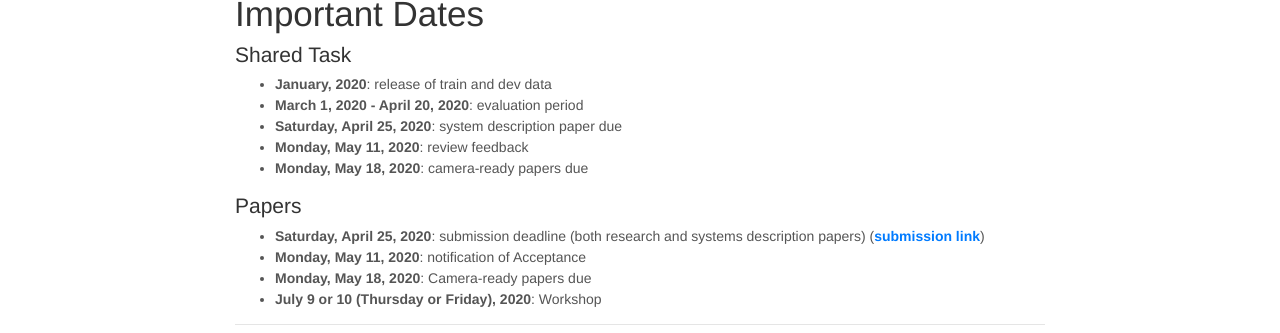
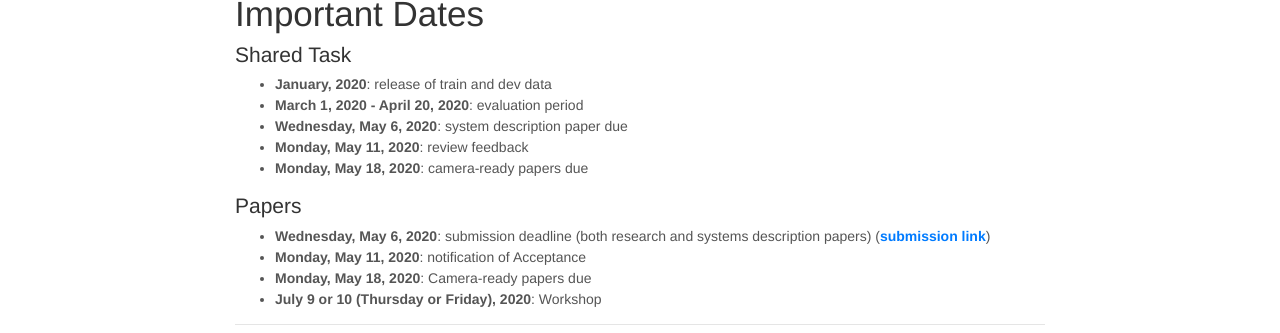
Before and after one commit to autosimtrans/autosimtrans.github.io, a Jekyll site: the page built from dates.md, in a window 1280 px wide. Shown: the part 295-628 px from the top of the page. Built offline with Jekyll 4.4.1, drawn with Linux system fonts in a browser that asks for light colours; nearby versions of some CDN libraries.

Commit message:
due date updated from 4/25 to 5/6

```diff
--- a/dates.md
+++ b/dates.md
@@ -13,12 +13,12 @@
 #### Shared Task
 - **January, 2020**: release of train and dev data
 - **March 1, 2020 - April 20, 2020**: evaluation period
-- **Saturday, April 25, 2020**: system description paper due
+- **Wednesday, May 6, 2020**: system description paper due
 - **Monday, May 11, 2020**: review feedback
 - **Monday, May 18, 2020**: camera-ready papers due
 
 #### Papers
-- **Saturday, April 25, 2020**: submission deadline (both research and systems description papers) ([**submission link**](https://www.softconf.com/acl2020/AutoSimTrans))
+- **Wednesday, May 6, 2020**: submission deadline (both research and systems description papers) ([**submission link**](https://www.softconf.com/acl2020/AutoSimTrans))
 - **Monday, May 11, 2020**: notification of Acceptance
 - **Monday, May 18, 2020**: Camera-ready papers due
 - **July 9 or 10 (Thursday or Friday), 2020**: Workshop
```
Also changed, not shown: shared.md (+2 -2 lines).
